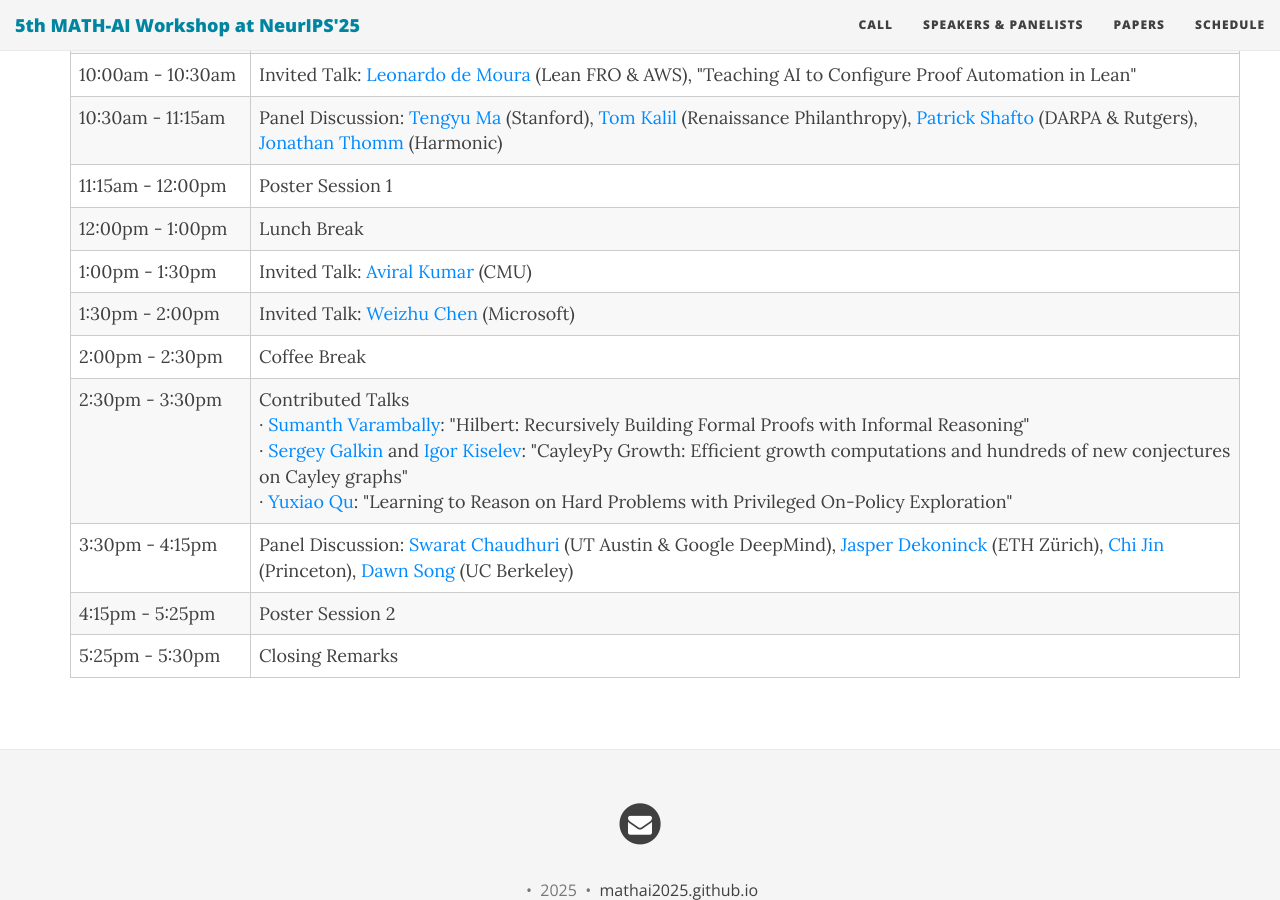
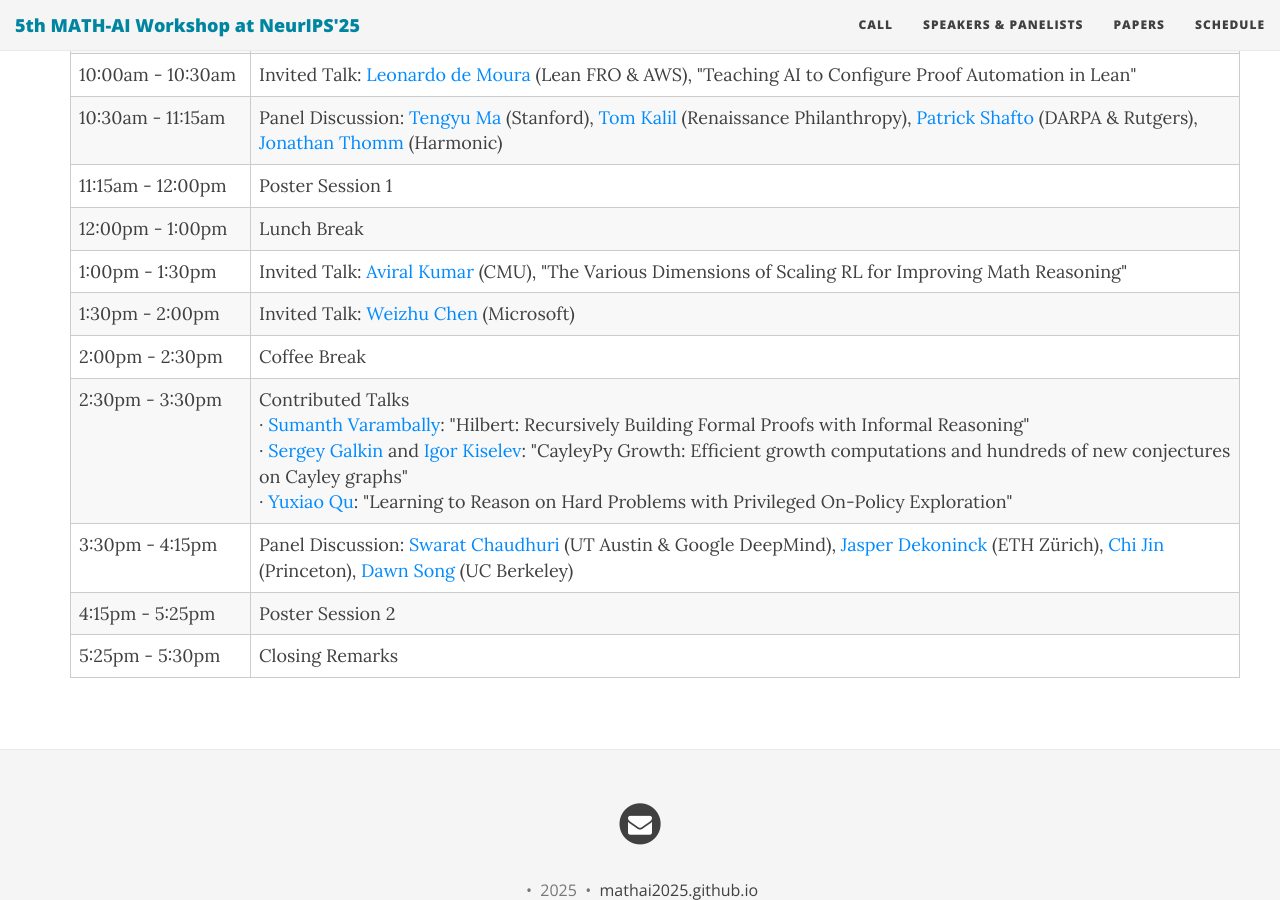
Before and after one commit to mathai2025/mathai2025.github.io, a Jekyll site: the page built from schedule.md, in a window 1280 px wide and 900 px high, scrolled down 596 px. Built offline with Jekyll 4.4.1, drawn with Linux system fonts in a browser that asks for light colours; nearby versions of some CDN libraries.

Commit message:
Update schedule.md

```diff
--- a/schedule.md
+++ b/schedule.md
@@ -52,7 +52,7 @@ use-site-title: true
       </tr>
       <tr>
         <td style="width: 180px;">1:00pm - 1:30pm</td>
-        <td>Invited Talk: <a href="https://aviralkumar2907.github.io/" target="_blank">Aviral Kumar</a> (CMU)</td>
+        <td>Invited Talk: <a href="https://aviralkumar2907.github.io/" target="_blank">Aviral Kumar</a> (CMU), "The Various Dimensions of Scaling RL for Improving Math Reasoning"</td>
       </tr>
       <tr>
         <td style="width: 180px;">1:30pm - 2:00pm</td>
```
